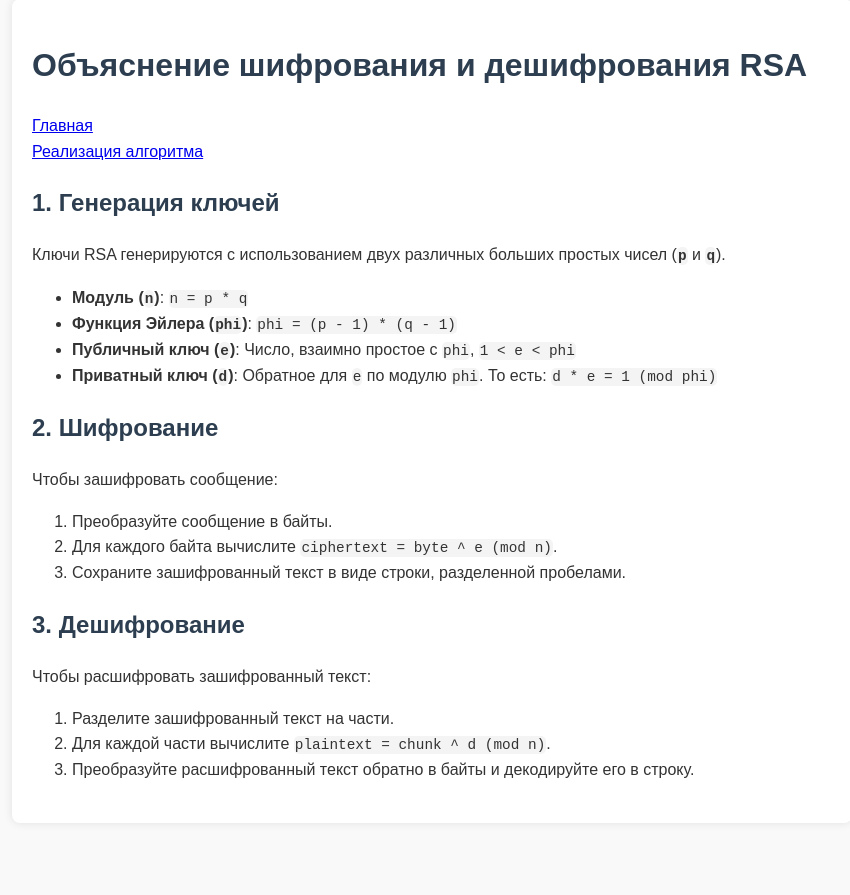
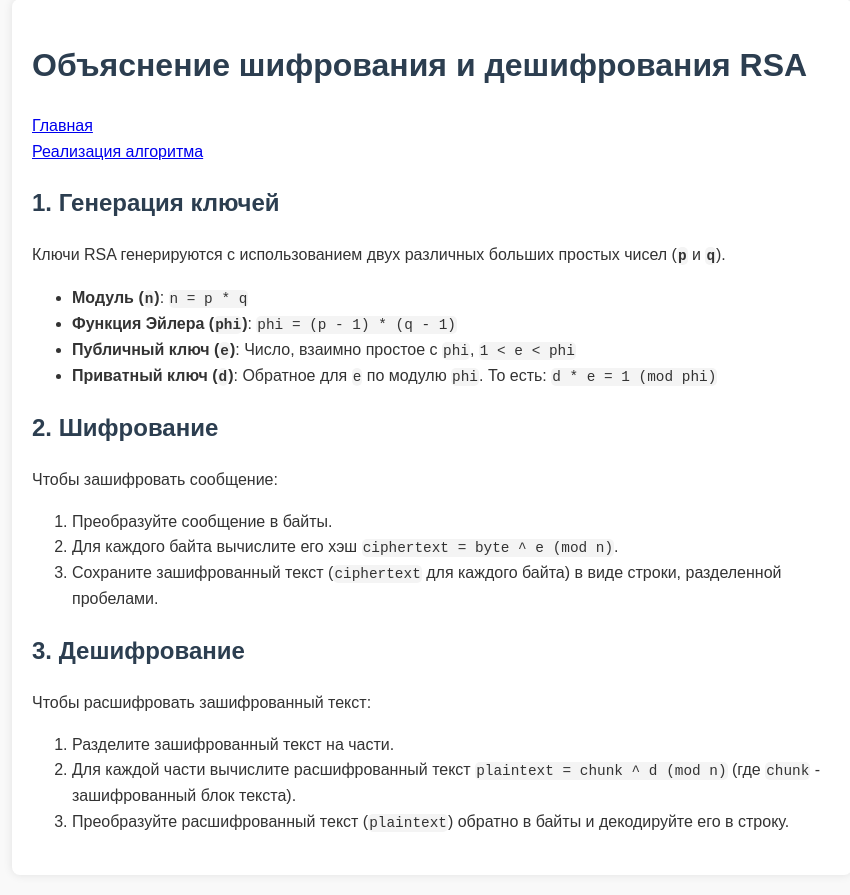
Before and after one commit to MoodyBlues04/cryptography_app, a Flask app: page /rsa_explanation in a window 1280 px wide. Shown: the part 21-916 px from the top of the page, without its empty margins (208-1058 px from the left). Before the commit the page ends 799 px from the top, so only its background shows below. Run offline with Flask 3, Linux system fonts and the light colour scheme.

Commit message:
some-translations-and-explanation

```diff
--- a/templates/gost_34_10_2018.html
+++ b/templates/gost_34_10_2018.html
@@ -365,7 +365,7 @@
         }
 
         const is_valid = await fetchVerification(message, `${signatureX}, ${signatureY}`);
-        document.getElementById('verify_result').value = is_valid ? 'Verified!' : 'Invalid';
+        document.getElementById('verify_result').value = is_valid ? 'Подпись подтверждена!' : 'Некорректная подпись';
     });
 </script>
 </body>
--- a/templates/rsa_explanation.html
+++ b/templates/rsa_explanation.html
@@ -64,8 +64,8 @@
         <p>Чтобы зашифровать сообщение:</p>
         <ol>
             <li>Преобразуйте сообщение в байты.</li>
-            <li>Для каждого байта вычислите <code>ciphertext = byte ^ e (mod n)</code>.</li>
-            <li>Сохраните зашифрованный текст в виде строки, разделенной пробелами.</li>
+            <li>Для каждого байта вычислите его хэш <code>ciphertext = byte ^ e (mod n)</code>.</li>
+            <li>Сохраните зашифрованный текст (<code>ciphertext</code> для каждого байта) в виде строки, разделенной пробелами.</li>
         </ol>
     </div>
 
@@ -74,8 +74,8 @@
         <p>Чтобы расшифровать зашифрованный текст:</p>
         <ol>
             <li>Разделите зашифрованный текст на части.</li>
-            <li>Для каждой части вычислите <code>plaintext = chunk ^ d (mod n)</code>.</li>
-            <li>Преобразуйте расшифрованный текст обратно в байты и декодируйте его в строку.</li>
+            <li>Для каждой части вычислите расшифрованный текст <code>plaintext = chunk ^ d (mod n)</code> (где <code>chunk</code> - зашифрованный блок текста).</li>
+            <li>Преобразуйте расшифрованный текст (<code>plaintext</code>) обратно в байты и декодируйте его в строку.</li>
         </ol>
     </div>
 </div>
```
